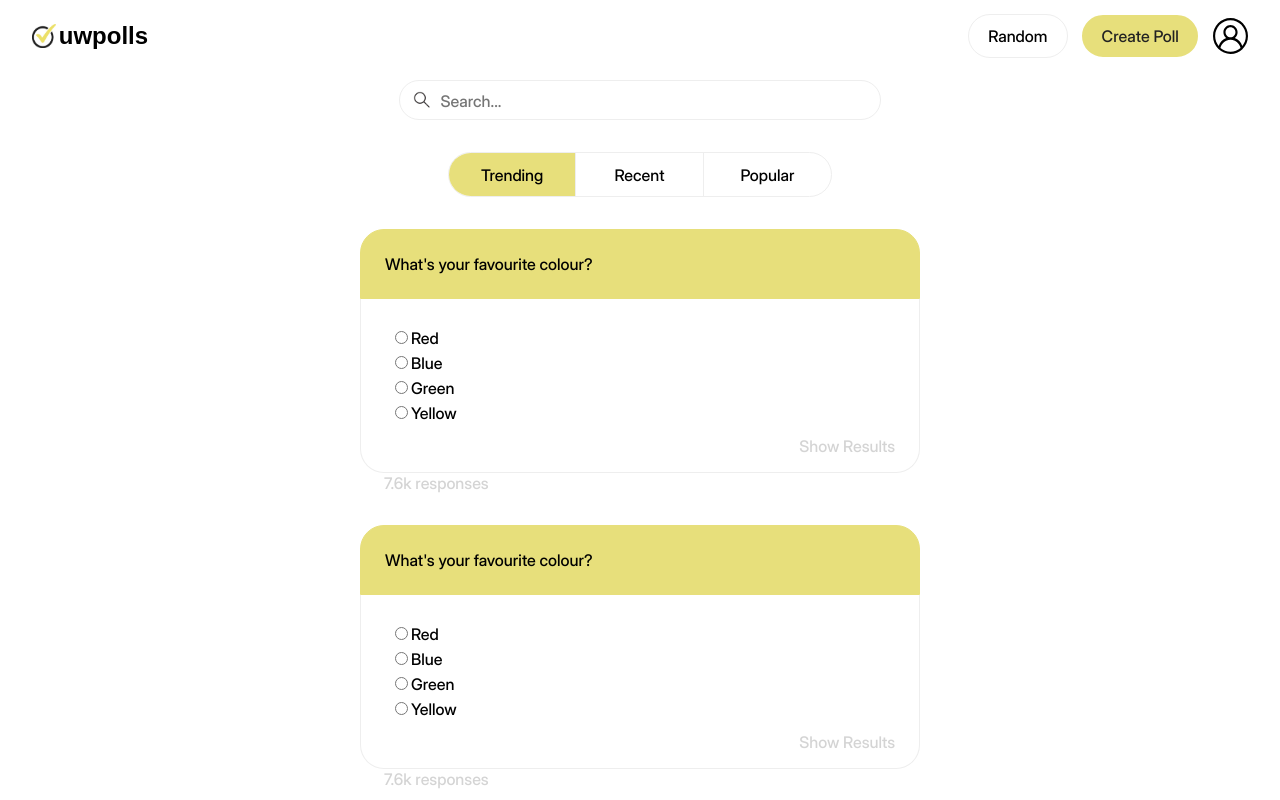
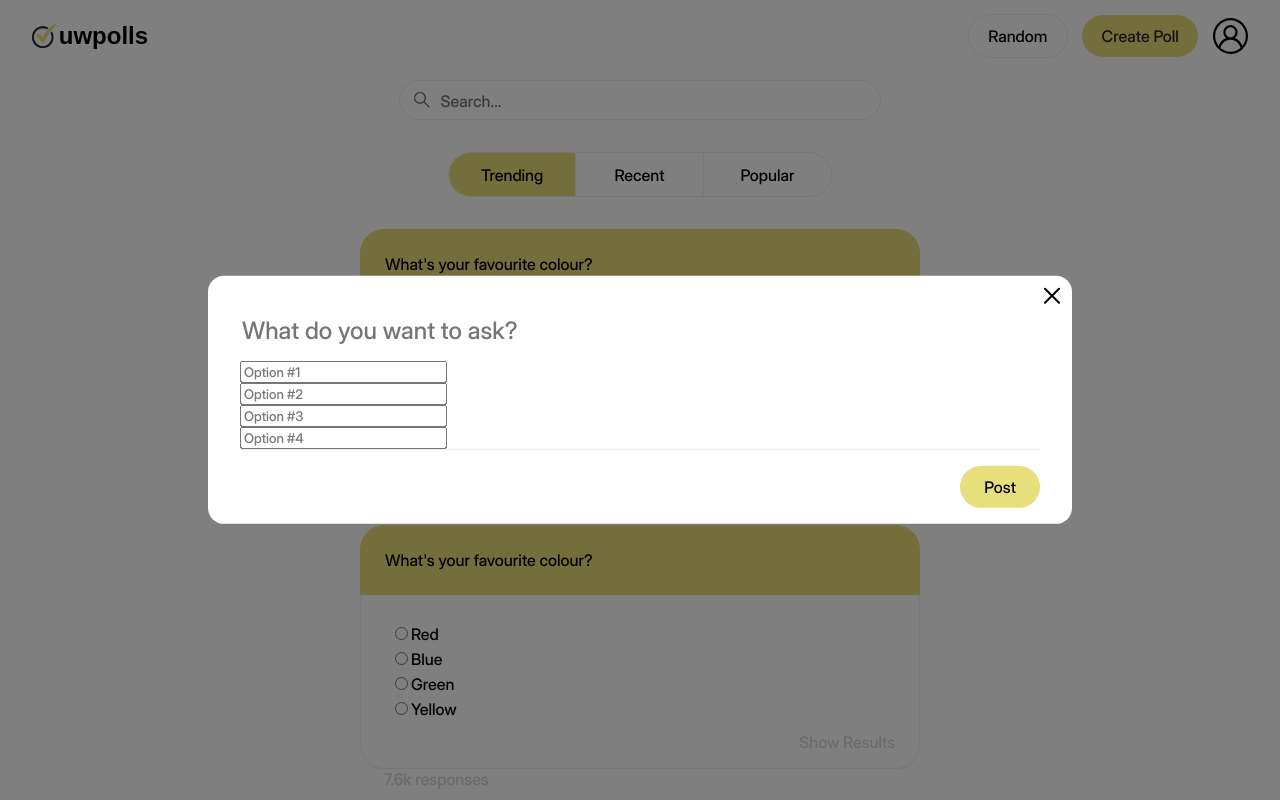
Before and after one commit to lukajvnic/uwpolls-client, a React (Vite) app: page / in a window 1280 px wide. Both pictures are taken after a click on the element "Create Poll". Shown: the top 800 px of the page. Built offline with nearby package versions, Linux system fonts and the light colour scheme; a web font is replaced by a local one.

Commit message:
created prelim posting logic

```diff
--- /dev/null
+++ b/src/components/Create.css
@@ -0,0 +1,56 @@
+.wrapper {
+    width: 100vw;
+    height: 100vh;
+    background-color: rgba(0, 0, 0, 0.5);
+}
+
+.container {
+    position: fixed;
+    top: 50%;
+    left: 50%;
+    transform: translate(-50%, -50%);
+    width: 10rem;
+    background-color: white;
+    /* box-shadow: 0 0 5rem rgba(0, 0, 0, 1); */
+    margin: auto;
+    padding: 2rem;
+    border-radius: 1rem;
+    width: 50rem;
+    padding-bottom: 1rem;
+}
+
+#title-input {
+    outline: none;
+    border: none;
+    font-size: 1.5rem;
+    width: 100%;
+    padding-top: .5rem;
+    padding-bottom: 1rem;
+}
+
+.close-container {
+    position: absolute;
+    top: 0;
+    right: 0;
+    cursor: pointer;
+}
+
+#close-icon {
+    width: 1.5rem;
+    height: 1.5rem;
+    padding: .5rem;
+}
+
+.post-container {
+    width: 100%;
+    border-top: 1px solid #eee;
+    padding-top: 1rem;
+}
+
+.post {
+    float: right;
+    background-color: #e7df7b;
+    padding: .7rem 1.5rem;
+    border-radius: 5rem;
+    cursor: pointer;
+}
--- /dev/null
+++ b/src/components/Create.jsx
@@ -0,0 +1,34 @@
+import './Create.css';
+
+function Create({ toggleCreate }) {
+  return (
+    <div className="wrapper">
+
+        <div className="container">
+          <span className="close-container" onClick={toggleCreate}>
+            <img id="close-icon" src="/close-icon.svg" alt="Close" />
+          </span>
+            <input id="title-input" type="text" placeholder="What do you want to ask?" />
+            <div className="options-container">
+              <div className="options-item">
+                <input type="text" placeholder="Option #1" />
+              </div>
+              <div className="options-item">
+                <input type="text" placeholder="Option #2" />
+              </div>
+              <div className="options-item">
+                <input type="text" placeholder="Option #3" />
+              </div>
+              <div className="options-item">
+                <input type="text" placeholder="Option #4" />
+              </div>
+            </div>
+            <div className="post-container">
+              <div className="post">Post</div>
+            </div>
+        </div>
+    </div>
+  );
+}
+
+export default Create;
--- a/src/components/Navbar.jsx
+++ b/src/components/Navbar.jsx
@@ -1,8 +1,23 @@
 import './Navbar.css';
+import Create from './Create';
+import React from 'react';
+
 
 function Navbar() {
+    const randomPoll = async () => {
+        console.log("Navigate to Random Poll");
+    }
+
+    const [creating, setCreating] = React.useState(false);
+
     return (
         <nav>
+            <div className="create-container">
+                {creating && <Create toggleCreate={() => {
+                    setCreating(false);
+                }} />}
+            </div>
+
             <div className="brand">
                 <div className="logo-container">
                     <img id="logo" src="/uwpolls-logo.jpg" alt="Logo" />
@@ -12,10 +27,10 @@ function Navbar() {
                 </div>
             </div>
             <div className="nav-options">
-            <div className="nav-option">
+                <div className="nav-option" onClick={randomPoll}>
                     Random
                 </div>
-            <div id="create-poll" className="nav-option">
+                <div id="create-poll" className="nav-option" onClick={() => setCreating(true)}>
                     Create Poll
                 </div>
                 <div className="profile">
--- a/src/components/Search.jsx
+++ b/src/components/Search.jsx
@@ -1,6 +1,36 @@
 import './Search.css';
+import React from 'react';
+
 
 function Search() {
+    const [selectedFilter, setSelectedFilter] = React.useState('trending');
+
+    const filterTrending = async () => {
+        setSelectedFilter('trending');
+
+        const response = await fetch("http://127.0.0.1:3000/test/uwpolls", {
+            mode: 'no-cors',
+            method: "GET",
+            // headers: {
+            //     "Content-Type": "application/x-www-form-urlencoded",
+            // },
+        });
+
+        console.log(response);
+    }
+
+    const filterRecent = async () => {
+        setSelectedFilter('recent');
+
+        console.log("Filter by Recent");
+    }
+
+    const filterPopular = async () => {
+        setSelectedFilter('popular');
+
+        console.log("Filter by Popular");
+    }
+
     return (
         <div className="search-container">
             <div className="search-bar-wrapper">
@@ -13,13 +43,13 @@ function Search() {
             </div>
             <div className="filters-wrapper">
                 <span className="filters-container">
-                <div className="filter-item filter-item-first filter-item-active">
+                    <div className={`filter-item filter-item-first ${selectedFilter === 'trending' ? 'filter-item-active' : ''}`} onClick={filterTrending}>
                         Trending
                     </div>
-                <div className="filter-item">
+                    <div className={`filter-item ${selectedFilter === 'recent' ? 'filter-item-active' : ''}`} onClick={filterRecent}>
                         Recent
                     </div>
-                <div className="filter-item filter-item-last">
+                    <div className={`filter-item filter-item-last ${selectedFilter === 'popular' ? 'filter-item-active' : ''}`} onClick={filterPopular}>
                         Popular
                     </div>
                 </span>
--- a/src/pages/Home.css
+++ b/src/pages/Home.css
@@ -4,3 +4,10 @@
     margin: auto;
     margin-top: 2rem;
 }
+
+.create-container {
+    position: fixed;
+    top: 50%;
+    left: 50%;
+    transform: translate(-50%, -50%);
+}
--- a/src/pages/Home.jsx
+++ b/src/pages/Home.jsx
@@ -1,11 +1,13 @@
 import Navbar from '../components/Navbar';
 import Search from '../components/Search';
 import Panel from '../components/Panel';
+import Create from '../components/Create';
 import './Home.css';
 
 function Home() {
   return (
     <div>
+
       <Navbar />
       <Search />
       <div className="panels-container">
```
Also changed, not shown: public/close-icon.svg (added). Lines whose indentation alone changed are shown as unchanged.
